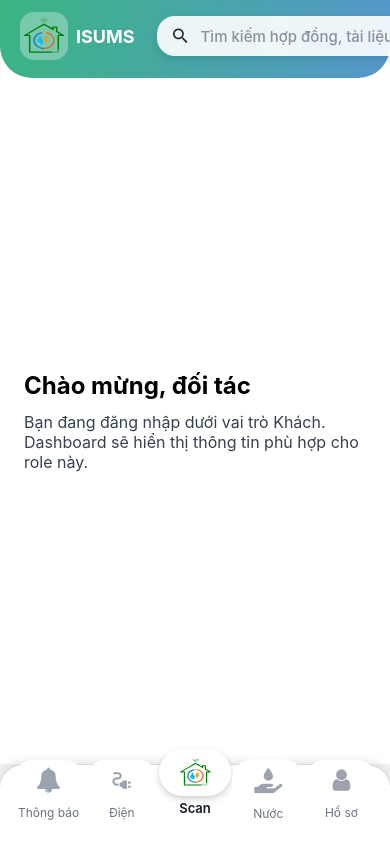
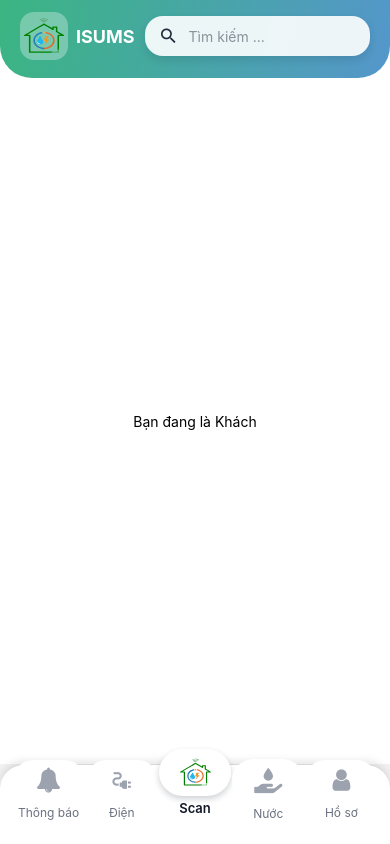
Before and after one commit to Management-System-for-Rental-SEP490/ISUMS_MOBILE_APP, a React Native app: screen /Main in a window 390 px wide. Built offline with nearby package versions, Linux system fonts and the light colour scheme.

Commit message:
update the header deal with small screen

```diff
--- a/src/features/house/screens/HomeScreen.tsx
+++ b/src/features/house/screens/HomeScreen.tsx
@@ -17,12 +17,9 @@ const HomeScreen = ({ navigation }: HomeScreenProps) => { // HomeScreen là mộ
   const roleLabel = role ? `${role.charAt(0).toUpperCase()}${role.slice(1)}` : "Khách";
   return (
       <View style={styles.container}>
-      <Header />
-      <View style={styles.content}>
-        <Text style={styles.title}>Chào mừng, {user ?? "đối tác"}</Text>
-        <Text style={styles.subtitle}>
-          Bạn đang đăng nhập dưới vai trò {roleLabel}. Dashboard sẽ hiển thị thông tin phù hợp cho role này.
-        </Text>
+        <Header variant="default" />
+        <View style={styles.screen}>
+          <Text>Bạn đang là {roleLabel}</Text>
         </View>
       </View>
     );
@@ -33,19 +30,10 @@ const styles = StyleSheet.create({
       flex: 1,
       backgroundColor: "#fff",
     },
-  content: {
+    screen: {
       flex: 1,
-    padding: 24,
       justifyContent: "center",
-  },
-  title: {
-    fontSize: 24,
-    fontWeight: "700",
-    marginBottom: 12,
-  },
-  subtitle: {
-    fontSize: 16,
-    color: "#374151",
+      alignItems: "center",
     },
   });
 
--- a/src/features/house/screens/UserProfileScreen.tsx
+++ b/src/features/house/screens/UserProfileScreen.tsx
@@ -1,17 +1,25 @@
 import { View, Text, StyleSheet } from "react-native";
 import Header from "../../../shared/components/header";
 
-const UserProfileScreen = () => (
-  <View style={styles.container}>
-    <Header variant="default" />
-    <Text>User</Text>
-  </View>
-);
+const UserProfileScreen = () => {
+  return (
+    <View style={styles.container}>
+      <Header variant="default" />
+      <View style={styles.screen}>
+        <Text>User Profile</Text>
+      </View>
+    </View>
+  );
+};
 
 const styles = StyleSheet.create({
   container: {
     flex: 1,
-    justifyContent: "flex-start",
+    backgroundColor: "#fff",
+  },
+  screen: {
+    flex: 1,
+    justifyContent: "center",
     alignItems: "center",
   },
 });
--- a/src/features/notification/NotificationScreen.tsx
+++ b/src/features/notification/NotificationScreen.tsx
@@ -2,18 +2,24 @@ import { View, Text, StyleSheet } from "react-native";
 import Header from "../../shared/components/header";
 
 const NotificationScreen = () => {
-  return(
-  <View style={styles.container}>
-    <Header variant="default" />
-    <Text>Notification</Text>
-  </View>
+  return (
+    <View style={styles.container}>
+      <Header variant="default" />
+      <View style={styles.screen}>
+        <Text>Notification</Text>
+      </View>
+    </View>
   );
 };
 
 const styles = StyleSheet.create({
   container: {
     flex: 1,
-    justifyContent: "flex-start",
+    backgroundColor: "#fff",
+  },
+  screen: {
+    flex: 1,
+    justifyContent: "center",
     alignItems: "center",
   },
 });
--- a/src/shared/components/header.tsx
+++ b/src/shared/components/header.tsx
@@ -1,5 +1,5 @@
 
-import { ColorValue, Text, TextInput, TouchableOpacity, View } from "react-native";
+import { ColorValue, Dimensions, Text, TextInput, TouchableOpacity, View } from "react-native";
 import { LinearGradient } from "expo-linear-gradient";
 import { useSafeAreaInsets } from "react-native-safe-area-context";
 import headerStyles from "../styles/headerStyles";
@@ -34,36 +34,59 @@ const gradientMaps: Record<HeaderVariant, [ColorValue, ColorValue]> = {
 const Header = ({ variant = "default" }: { variant?: HeaderVariant }) => {
   const insets = useSafeAreaInsets();
   const navigation = useNavigation<NavigationProp<MainTabParamList>>();
+  const screenWidth = Dimensions.get("window").width;
+  const isSmallScreen = screenWidth < 375; // Màn hình nhỏ hơn iPhone 14 Pro Max
 
   return (
+    <View style={headerStyles.container}>
       <LinearGradient
         colors={gradientMaps[variant]}
         start={{ x: 0, y: 0 }}
         end={{ x: 1, y: 1 }}
-      style={[headerStyles.gradient, { paddingTop: insets.top + 12 }]}
+        style={[
+          headerStyles.gradient,
+          { paddingTop: insets.top + 12 },
+          isSmallScreen && { paddingHorizontal: 12 }, // Giảm padding trên màn hình nhỏ
+        ]}
       >
-      <View style={headerStyles.headerRow}>
+        <View style={[
+          headerStyles.headerRow,
+          isSmallScreen && { gap: 8 }, // Giảm gap trên màn hình nhỏ
+        ]}>
           <TouchableOpacity
             style={headerStyles.brandRow}
             activeOpacity={0.75}
             onPress={() => navigation.navigate("Dashboard")}
           >
-          <View style={headerStyles.logoWrapper}>
-            <Icons.logoHome size={40} />
+            <View style={[
+              headerStyles.logoWrapper,
+              isSmallScreen && { width: 40, height: 40, marginRight: 6 }, // Giảm kích thước logo trên màn hình nhỏ
+            ]}>
+              <Icons.logoHome size={isSmallScreen ? 32 : 40} />
             </View>
-          <Text style={headerStyles.brandTitle}>ISUMS</Text>
+            <Text style={[
+              headerStyles.brandTitle,
+              isSmallScreen && { fontSize: 16 }, // Giảm fontSize trên màn hình nhỏ
+            ]}>ISUMS</Text>
           </TouchableOpacity>
-        <View style={headerStyles.searchContainer}>
-          <Icons.search size={20} color="#1e293b" />
+          <View style={[
+            headerStyles.searchContainer,
+            isSmallScreen && { paddingHorizontal: 10, paddingVertical: 8 }, // Giảm padding trên màn hình nhỏ
+          ]}>
+            <Icons.search size={isSmallScreen ? 18 : 20} color="#1e293b" />
             <TextInput
-            style={headerStyles.searchInput}
-            placeholder="Tìm kiếm hợp đồng, tài liệu..."
+              style={[
+                headerStyles.searchInput,
+                isSmallScreen && { fontSize: 14, marginLeft: 8 }, // Giảm fontSize và margin trên màn hình nhỏ
+              ]}
+              placeholder="Tìm kiếm ..."
               placeholderTextColor="rgba(15, 23, 42, 0.45)"
               returnKeyType="search"
             />
           </View>
         </View>
       </LinearGradient>
+    </View>
   );
 };
 
--- a/src/shared/styles/headerStyles.tsx
+++ b/src/shared/styles/headerStyles.tsx
@@ -2,20 +2,28 @@ import { StyleSheet } from "react-native";
 // Định nghĩa một object các style sử dụng trong header bằng StyleSheet.create({
 const headerStyles = StyleSheet.create({
   gradient: { // Style cho nền gradient phần header
+    width: "100%", // Đảm bảo chiếm toàn bộ chiều rộng của parent
     paddingVertical: 18, // Padding theo chiều dọc (top và bottom) là 18
     paddingHorizontal: 20, // Padding theo chiều ngang (left và right) là 20
     borderBottomLeftRadius: 32, // Bo góc trái phía dưới 32 đơn vị
     borderBottomRightRadius: 32, // Bo góc phải phía dưới 32 đơn vị
+    overflow: "hidden", // Đảm bảo nội dung không tràn ra ngoài
+  },
+  container: {
+    width: "100%",
+    overflow: "hidden",
   },
   headerRow: { // Style cho View chứa hàng ngang chính của header
     flexDirection: "row", // Các phần tử con xếp thành hàng ngang
-    justifyContent: "space-between", // Các phần tử con trải đều, khoảng cách tối đa
     alignItems: "center", // Căn giữa các phần tử con theo chiều dọc
     gap: 10, // Khoảng cách giữa các phần tử con là 10
+    width: "100%", // Đảm bảo chiếm toàn bộ chiều rộng
+    flexShrink: 1, // Cho phép thu nhỏ nếu cần
   },
   brandRow: { // Style cho phần chứa logo và tên thương hiệu
     flexDirection: "row", // Xếp cạnh nhau theo hàng ngang
     alignItems: "center", // Căn giữa các mục theo chiều dọc
+    flexShrink: 0, // Không cho phép thu nhỏ phần brand
   },
   logoWrapper: { // Style cho ô chứa logo bên trái
     width: 48, // Chiều rộng 48
@@ -30,13 +38,13 @@ const headerStyles = StyleSheet.create({
     color: "#fff", // Màu chữ trắng
     fontSize: 18, // Cỡ chữ 18
     fontWeight: "700", // Đậm
+    flexShrink: 0, // Không cho phép thu nhỏ text
   },
   searchInput: {
     flex: 1,
     marginLeft: 10,
     color: "#0f172a",
-    fontSize: 15,
-    fontWeight: "500",
+    minWidth: 0, // Cho phép thu nhỏ xuống dưới 0 để flex hoạt động đúng
   },
   searchContainer: {
     flexDirection: "row",
@@ -50,8 +58,8 @@ const headerStyles = StyleSheet.create({
     shadowOpacity: 0.12,
     shadowRadius: 8,
     elevation: 3,
-    width: 260,
-    marginLeft: 12,
+    flex: 1, // Tự động điều chỉnh chiều rộng để vừa với không gian còn lại
+    minWidth: 0, // Cho phép thu nhỏ xuống dưới 0 để flex hoạt động đúng
   },
 });
 
```
Lines whose indentation alone changed are shown as unchanged.
